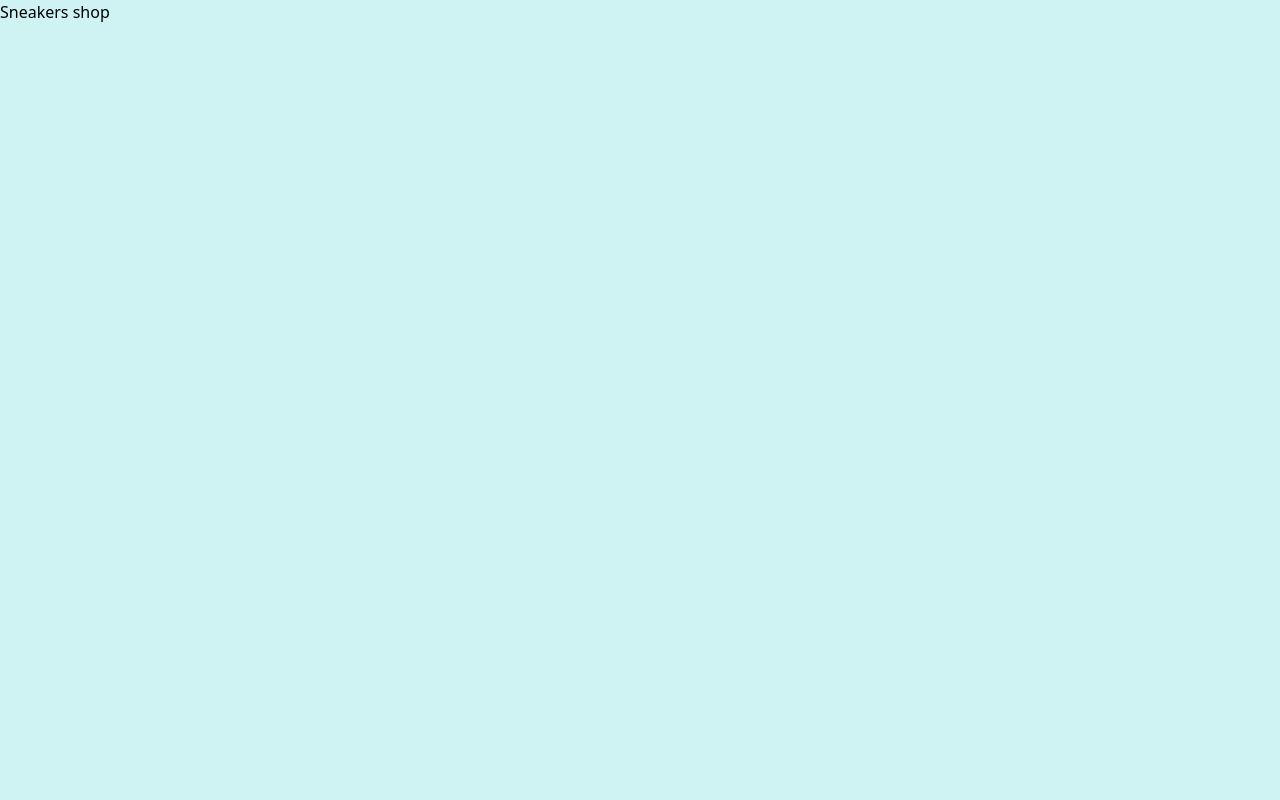
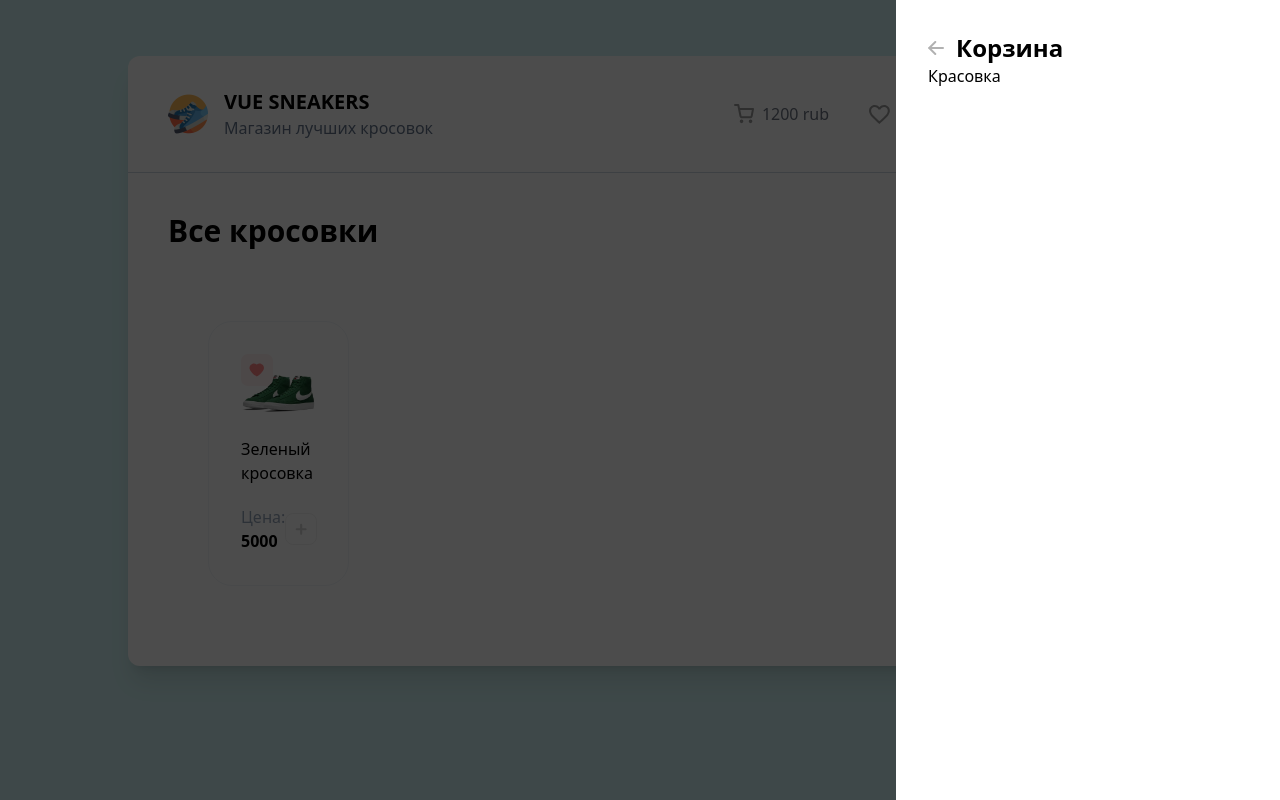
Before and after one commit to MaksimVladimirov/snicker-shop, a Vue app: page / in a window 1280 px wide. Built offline with nearby package versions, Linux system fonts and the light colour scheme.

Commit message:
add: main page

```diff
--- a/src/App.vue
+++ b/src/App.vue
@@ -1,6 +1,16 @@
 <script setup>
+import Header from './components/Header.vue'
+import CardList from './components/CardList.vue'
+import Drawer from './components/Drawer.vue'
 </script>
 
 <template>
-    <h1> Sneakers shop </h1>
+  <Drawer />
+  <div class="bg-white w-4/5 m-auto rounded-xl shadow-xl mt-14">
+    <Header />
+    <div class="p-10">
+      <h2 class="text-3xl font-bold mb-8">Все кросовки</h2>
+      <CardList />
+    </div>
+  </div>
 </template>
--- /dev/null
+++ b/src/components/Card.vue
@@ -0,0 +1,33 @@
+<script setup>
+defineProps({
+  title: String,
+  imageUrl: String,
+  price: Number,
+  isFavorite: Boolean,
+  isAdded: Boolean,
+  onCLickAdd: Function,
+  onCLickFavorite: Function
+})
+</script>
+
+<template>
+  <div
+    class="relative bg-white m-10 border border-slate-100 rounded-3xl p-8 cursor-pointer transition hover:-translate-y-2 hover:shadow-xl"
+  >
+    <img
+      :src="!isFavorite ? '/like-1.svg' : '/like-2.svg'"
+      alt="Like"
+      class="absolute top-8 left-8"
+      @click="onCLickFavorite"
+    />
+    <img :src="imageUrl" alt="Sneaker" />
+    <p class="mt-5">{{ title }}</p>
+    <div class="flex justify-between mt-5">
+      <div class="flex flex-col">
+        <span class="text-slate-400"> Цена: </span>
+        <b> {{ price }}</b>
+      </div>
+      <img :src="isAdded ? '/plus.svg' : '/checked.svg'" alt="Plus" @click="onCLickAdd" />
+    </div>
+  </div>
+</template>
--- /dev/null
+++ b/src/components/CardList.vue
@@ -0,0 +1,19 @@
+<script setup>
+import Card from './Card.vue'
+const onClickAdd = () => {
+    alert('add')
+}
+</script>
+
+<template>
+  <div class="grid grid-cols-4 gap-5">
+    <Card
+      imageUrl="/sneakers/sneakers-1.jpg"
+      title="Зеленый кросовка"
+      :price="5000"
+      :isAdded="true"
+      :isFavorite="true"
+      :onCLickAdd="onClickAdd"
+    />
+  </div>
+</template>
--- /dev/null
+++ b/src/components/CartItem.vue
@@ -0,0 +1,3 @@
+<template>
+    <h2>Красовка</h2>
+</template>
--- /dev/null
+++ b/src/components/Drawer.vue
@@ -0,0 +1,13 @@
+<script setup>
+import DrawerHead from './DrawerHead.vue'
+import CartItem from './CartItem.vue'
+</script>
+
+<template>
+  <div class="fixed top-0 left-0 h-full w-full bg-black z-10 opacity-70"></div>
+  <div class="bg-white w-96 h-full fixed right-0 top-0 z-20 p-8">
+    <div></div>
+    <DrawerHead />
+    <CartItem />
+  </div>
+</template>
--- /dev/null
+++ b/src/components/DrawerHead.vue
@@ -0,0 +1,28 @@
+<template>
+  <div class="flex items-center gap-3">
+    <svg
+      class="opacity-30 cursor-pointer rotate-180 hover:opacity-100 transition hover:-translate-1"
+      width="16"
+      height="14"
+      viewBox="0 0 16 14"
+      fill="none"
+      xmlns="http://www.w3.org/2000/svg"
+    >
+      <path
+        d="M1 7H14.7143"
+        stroke="black"
+        stroke-width="2"
+        stroke-linecap="round"
+        stroke-linejoin="round"
+      />
+      <path
+        d="M8.71436 1L14.7144 7L8.71436 13"
+        stroke="black"
+        stroke-width="2"
+        stroke-linecap="round"
+        stroke-linejoin="round"
+      />
+    </svg>
+    <h2 class="text-2xl font-bold">Корзина</h2>
+  </div>
+</template>
--- /dev/null
+++ b/src/components/Header.vue
@@ -0,0 +1,25 @@
+<template>
+  <header class="flex justify-between border-b border-slate-300 px-10 py-8">
+    <div class="flex items-center gap-4">
+      <img src="/logo.png" alt="Logo" class="w-10" />
+      <div>
+        <h2 class="text-xl font-bold uppercase">Vue Sneakers</h2>
+        <p class="text-slate-500">Магазин лучших кросовок</p>
+      </div>
+    </div>
+    <ul class="flex items-center gap-10">
+      <li class="flex items-center cursor-pointer gap-2 text-gray-500 hover:text-black">
+        <img src="/cart.svg" alt="" />
+        <span>1200 rub</span>
+      </li>
+      <li class="flex items-center cursor-pointer gap-2 text-gray-500 hover:text-black">
+        <img src="/heart.svg" alt="" />
+        <span>Закладки</span>
+      </li>
+      <li class="flex items-center cursor-pointer gap-2 text-gray-500 hover:text-black">
+        <img src="/profile.svg" alt="" />
+        <span>Профиль</span>
+      </li>
+    </ul>
+  </header>
+</template>
```
